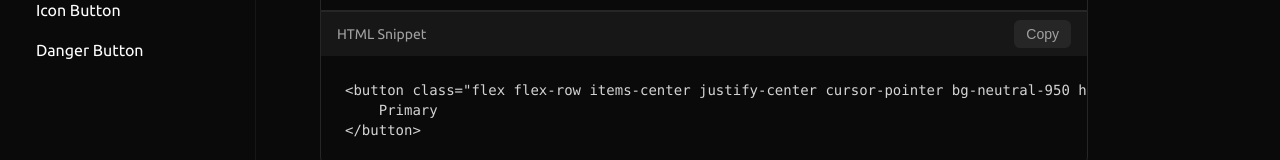
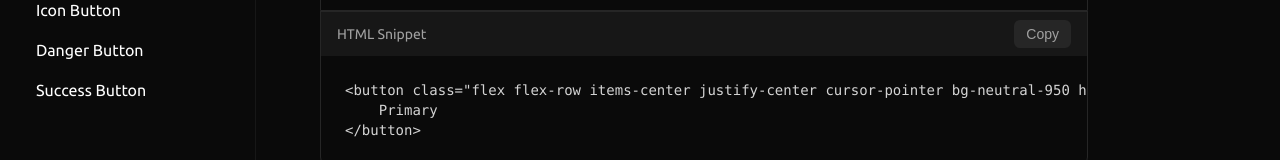
Before and after one commit to valasme/moon-ui, a Next.js app: page /components/buttons/primary in a window 1280 px wide. Shown: the part 367-527 px from the top of the page. Built offline with nearby package versions, Linux system fonts and the light colour scheme.

Commit message:
Update Sidebar.js

```diff
--- a/src/components/Sidebar.js
+++ b/src/components/Sidebar.js
@@ -79,6 +79,12 @@ const Sidebar = forwardRef(function Sidebar(
         >
           Danger Button
         </Link>
+          <Link
+              href={"/components/buttons/success"}
+              className={`${ubuntu.className} font-normal text-start flex flex-wrap text-white justify-start items-start hover:underline underline-offset-4 px-3 py-2`}
+          >
+              Success Button
+          </Link>
       </div>
     </aside>
   );
```
